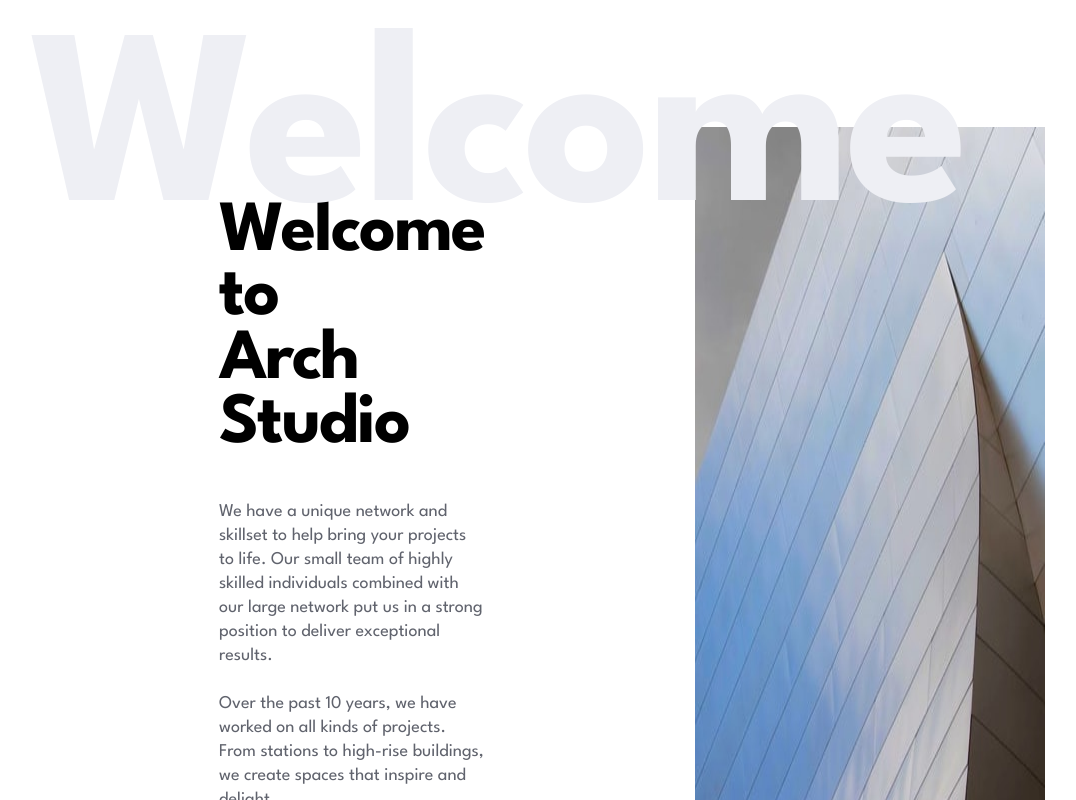
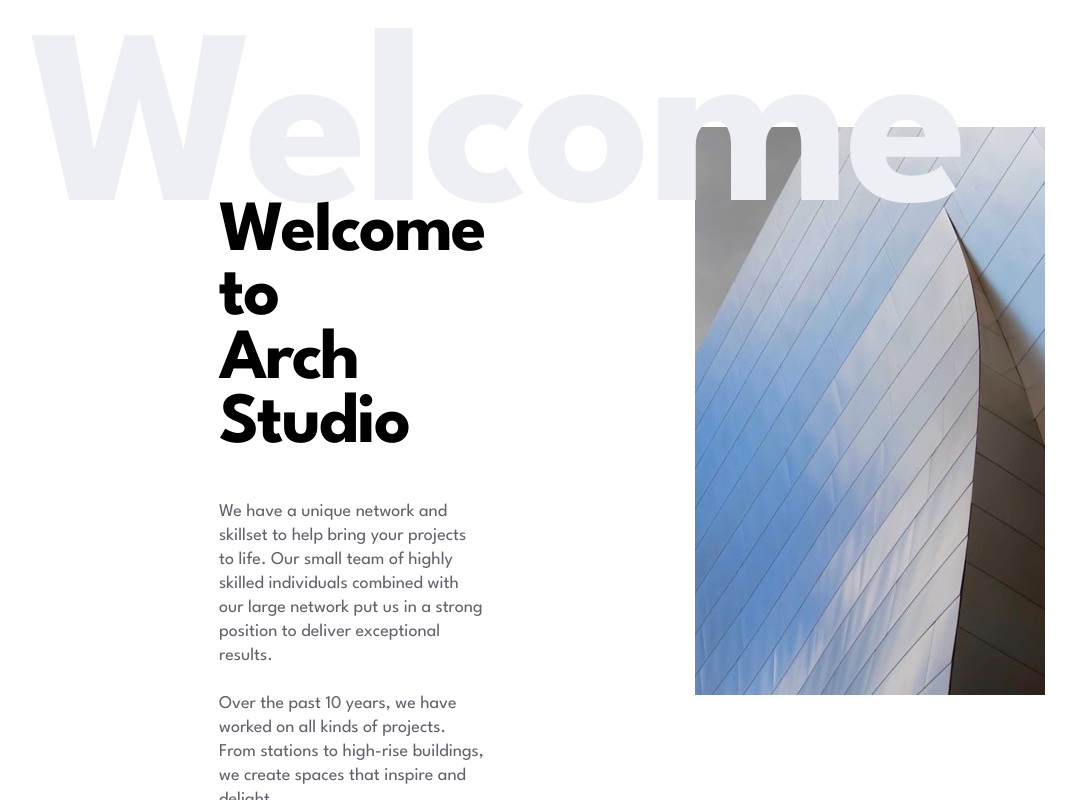
Before and after one commit to adarshcodes/arch-studio, a React (Create React App) app: page / in a window 1280 px wide. Shown: the part 940-1740 px from the top of the page, without its empty margins (136-1212 px from the left). Built offline with nearby package versions, Linux system fonts and the light colour scheme.

Commit message:
added arrow to main btn component

```diff
--- a/src/components/button.component.jsx
+++ b/src/components/button.component.jsx
@@ -1,12 +1,13 @@
 import React from "react";
 import { Link } from "react-router-dom";
+import Arrow from "../assets/images/icons/icon-arrow.svg";
 
 export default function Button(props) {
 	return (
 		<Link to={`${props.linkedTo}`}>
 			<div className="button">
 				{props.btn}
-				{props.arrow}
+				<img src={Arrow} alt="arrow" className="arrow-icon" />
 			</div>
 		</Link>
 	);
--- a/src/routes/home/smallTeams.component.jsx
+++ b/src/routes/home/smallTeams.component.jsx
@@ -1,7 +1,6 @@
 import React from "react";
 
 import smallImg from "../../assets/images/home/image-small-team.jpg";
-import Arrow from "../../assets/images/icons/icon-arrow.svg";
 import Button from "../../components/button.component";
 
 function SmallTeams() {
@@ -10,11 +9,7 @@ function SmallTeams() {
 			<img src={smallImg} alt="small arch" className="image-small" />
 			<div className="smallTeams-section__content">
 				<h3 className="heading-m smallTeams-title">Small teams, big ideas</h3>
-				<Button
-					btn={`About Us`}
-					linkedTo={"/about-us"}
-					arrow={<img src={Arrow} alt="arrow" className="arrow-icon" />}
-				/>
+				<Button btn={`About Us`} linkedTo={"/about-us"} />
 			</div>
 		</section>
 	);
--- a/src/routes/home/welcome.component.jsx
+++ b/src/routes/home/welcome.component.jsx
@@ -31,11 +31,13 @@ function Welcome() {
 						</p>
 					</div>
 				</div>
-				<img
-					src={WelcomeImg}
-					alt="architecture welcome"
-					className="welcome-img"
-				/>
+				<div className="welcome-img-container">
+					<img
+						src={WelcomeImg}
+						alt="architecture welcome"
+						className="welcome-img"
+					/>
+				</div>
 			</div>
 		</section>
 	);
```
